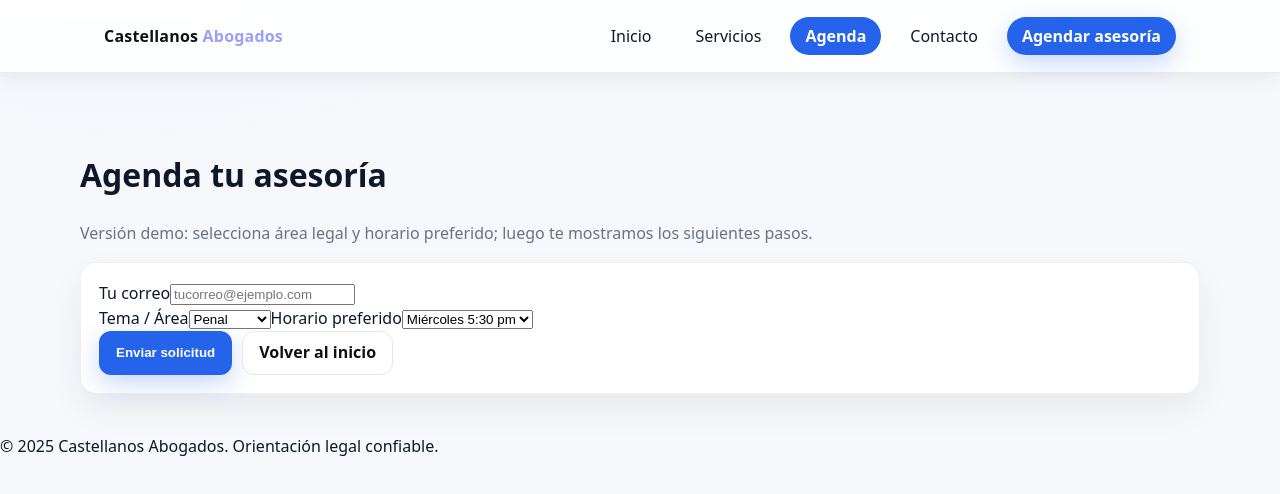
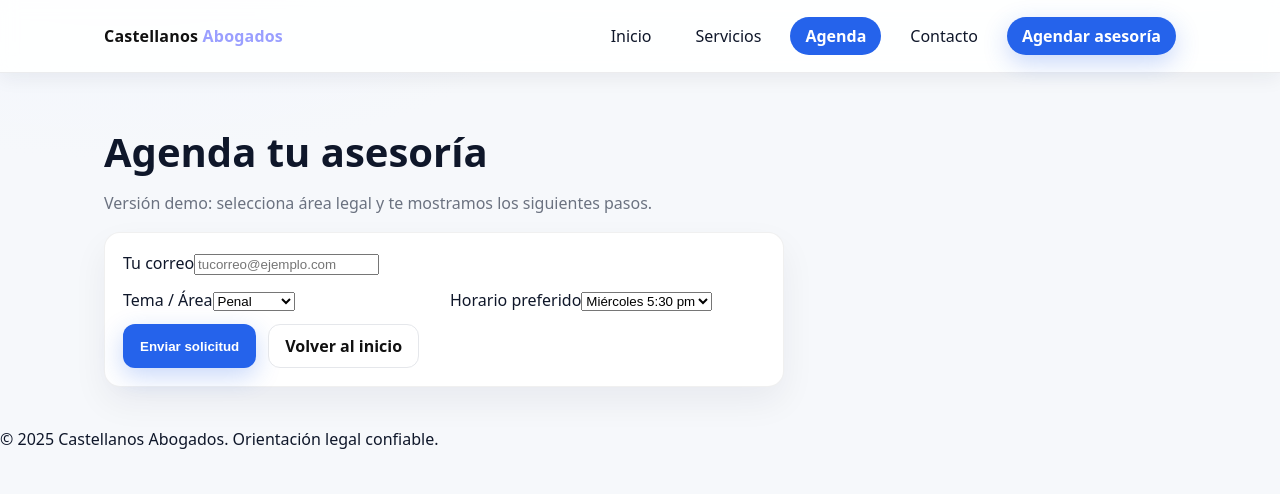
Before and after one commit to jjonnas1/castellanosabogados, a Next.js app: page /agenda in a window 1280 px wide. Shown: the top 494 px of the page. Built offline with nearby package versions, Linux system fonts and the light colour scheme.

Commit message:
Update page.tsx

```diff
--- a/app/agenda/page.tsx
+++ b/app/agenda/page.tsx
@@ -1,25 +1,19 @@
-// app/agenda/page.tsx
 import Link from "next/link";
 
 export default function AgendaPage() {
   return (
-    <main className="wrap section">
-      <h1>Agenda tu asesoría</h1>
-      <p className="muted">
-        Versión demo: selecciona área legal y horario preferido; luego te
-        mostramos los siguientes pasos.
-      </p>
+    <main className="main section">
+      <div className="wrap">
+        <h1 className="h1">Agenda tu asesoría</h1>
+        <p className="muted">Versión demo: selecciona área legal y te mostramos los siguientes pasos.</p>
 
-      <div className="panel">
-        <form className="form-row">
-          {/* correo */}
+        <form className="panel" style={{display:"grid", gap:12, maxWidth:680}}>
           <label>
             Tu correo
             <input type="email" placeholder="tucorreo@ejemplo.com" />
           </label>
 
-          {/* selects alineados */}
-          <div className="controls">
+          <div style={{display:"grid", gridTemplateColumns:"1fr 1fr", gap:12}}>
             <label>
               Tema / Área
               <select defaultValue="Penal">
@@ -30,27 +24,20 @@ export default function AgendaPage() {
                 <option>Comercial</option>
               </select>
             </label>
-
             <label>
               Horario preferido
               <select defaultValue="Miércoles 5:30 pm">
-                <option>Lunes 10:00 am</option>
-                <option>Martes 3:00 pm</option>
+                <option>Hoy 3:00 pm</option>
+                <option>Hoy 6:00 pm</option>
                 <option>Miércoles 5:30 pm</option>
-                <option>Jueves 9:00 am</option>
-                <option>Viernes 2:00 pm</option>
+                <option>Jueves 10:00 am</option>
               </select>
             </label>
           </div>
 
-          {/* acciones */}
-          <div className="form-actions">
-            <button type="button" className="btn btn--primary">
-              Enviar solicitud
-            </button>
-            <Link href="/" className="btn btn--ghost">
-              Volver al inicio
-            </Link>
+          <div style={{display:"flex", gap:12}}>
+            <button type="button" className="btn btn--primary">Enviar solicitud</button>
+            <Link href="/" className="btn btn--ghost">Volver al inicio</Link>
           </div>
         </form>
       </div>
```
